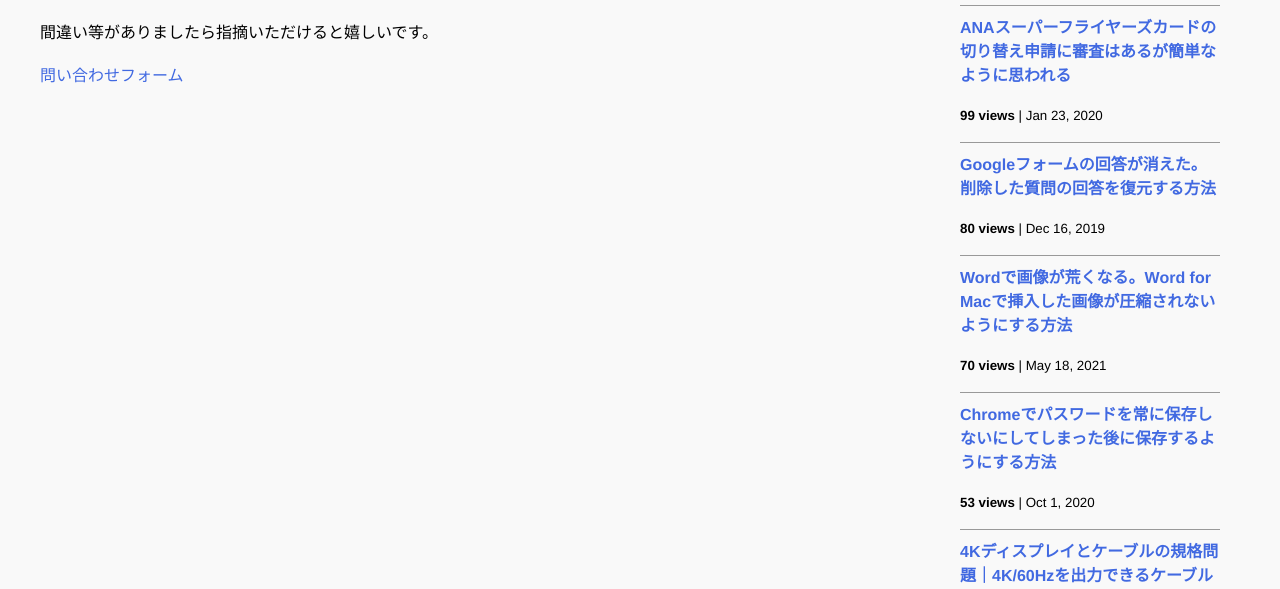
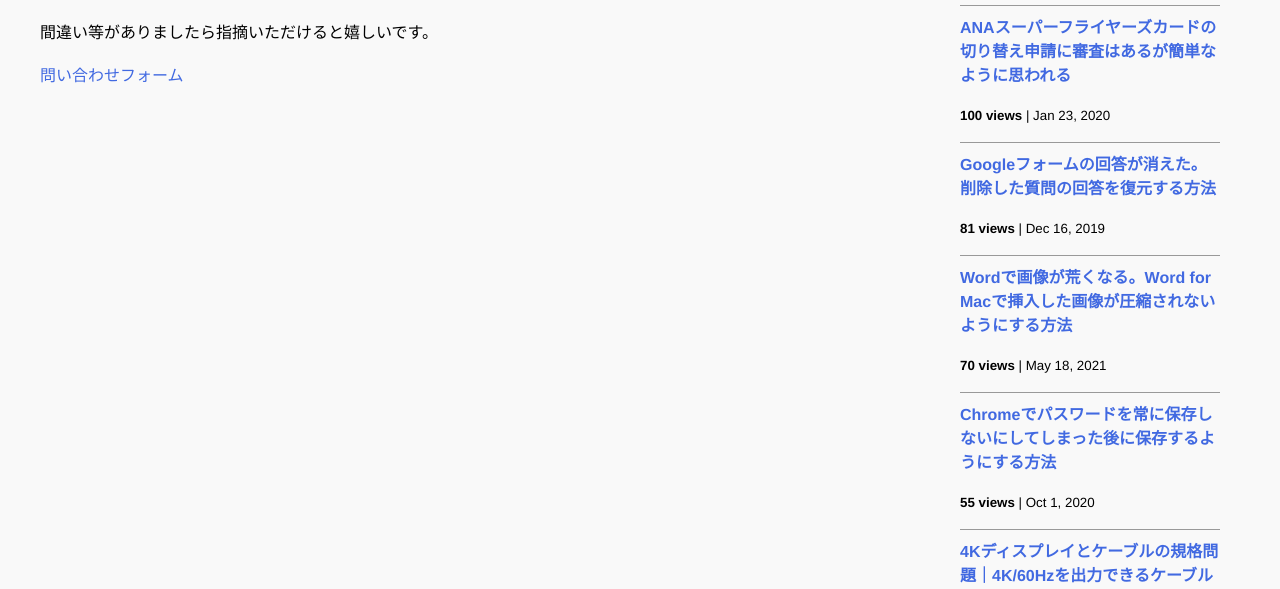
Before and after one commit to iwanaminami/shoyaiwaname, a Jekyll site: the page built from about.markdown, in a window 1280 px wide and 900 px high, scrolled down 830 px. Shown: the part 152-741 px from the top of the window. Built offline with Jekyll 4.4.1, drawn with Linux system fonts in a browser that asks for light colours; nearby versions of some CDN libraries; comment, search, counter and statistics services are not loaded.

Commit message:
chore(ga): update _data/popularposts.yml 20251208-2152

```diff
--- a/_data/popularposts.yml
+++ b/_data/popularposts.yml
@@ -1,13 +1,13 @@
 side:
   - view: 127
     url: "/2020/01/27/ex-rideontheway.html"
-  - view: 99
+  - view: 100
     url: "/2020/01/23/sfc-judge.html"
-  - view: 80
+  - view: 81
     url: "/2019/12/16/restore-googleform.html"
   - view: 70
     url: "/2021/05/18/image-compression-word.html"
-  - view: 53
+  - view: 55
     url: "/2020/10/01/googlepassword.html"
   - view: 21
     url: "/"
```
